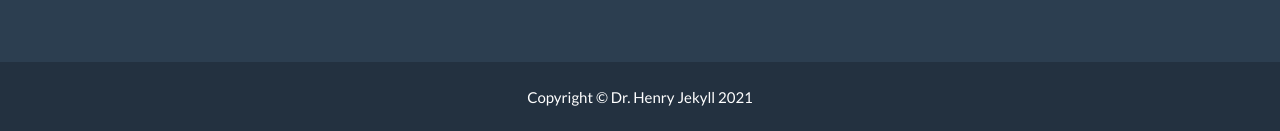
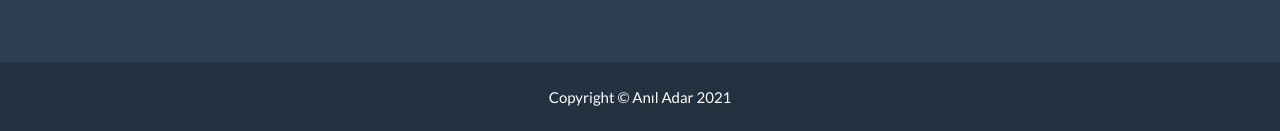
Before and after one commit to aniladar/aniladar.github.io, a Jekyll site: the page built from _posts/2014-07-18-project-1.markdown, in a window 1280 px wide and 900 px high, scrolled down 2492 px. Shown: the part 766-897 px from the top of the window. Built offline with Jekyll 4.4.1, drawn with Linux system fonts in a browser that asks for light colours.

Commit message:
Update _config.yml

```diff
--- a/_config.yml
+++ b/_config.yml
@@ -32,7 +32,7 @@ color:
 
 # Footer settings
 footer:
-  copyright: Dr. Henry Jekyll
+  copyright: Anıl Adar
   location: Location
   social: Around the Web
   credits: Credits
```
